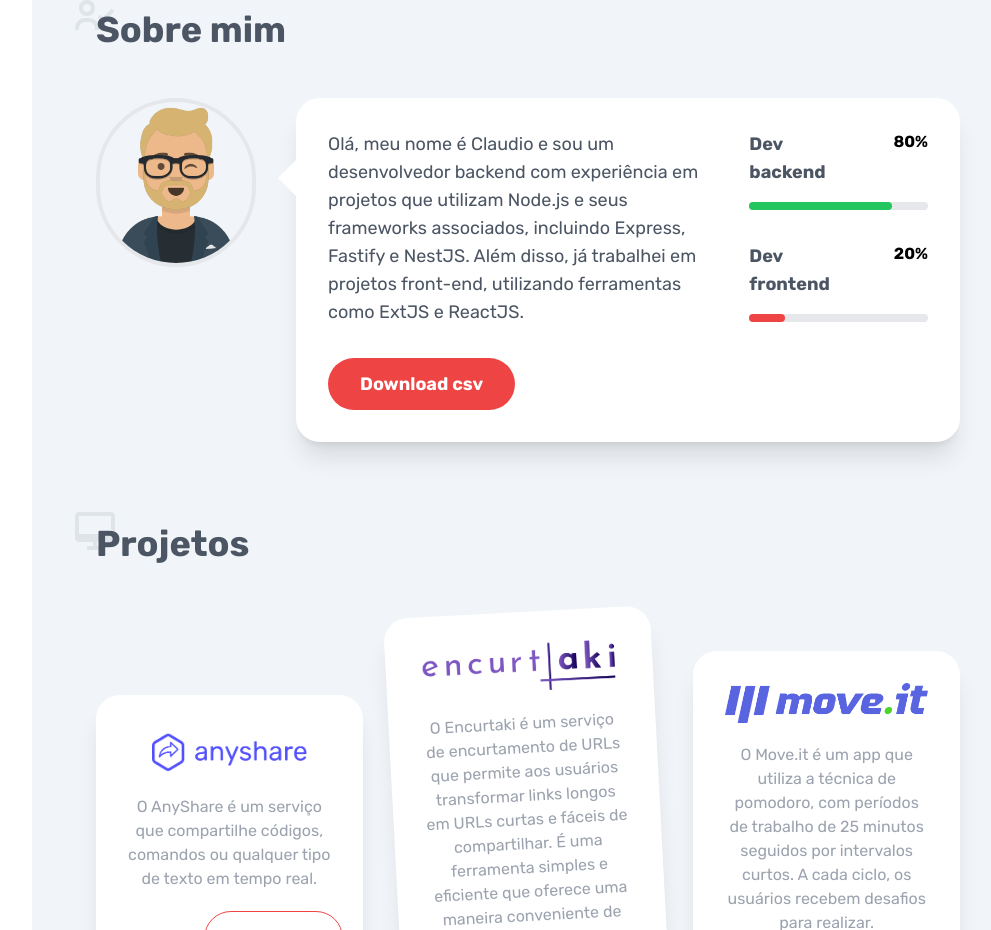
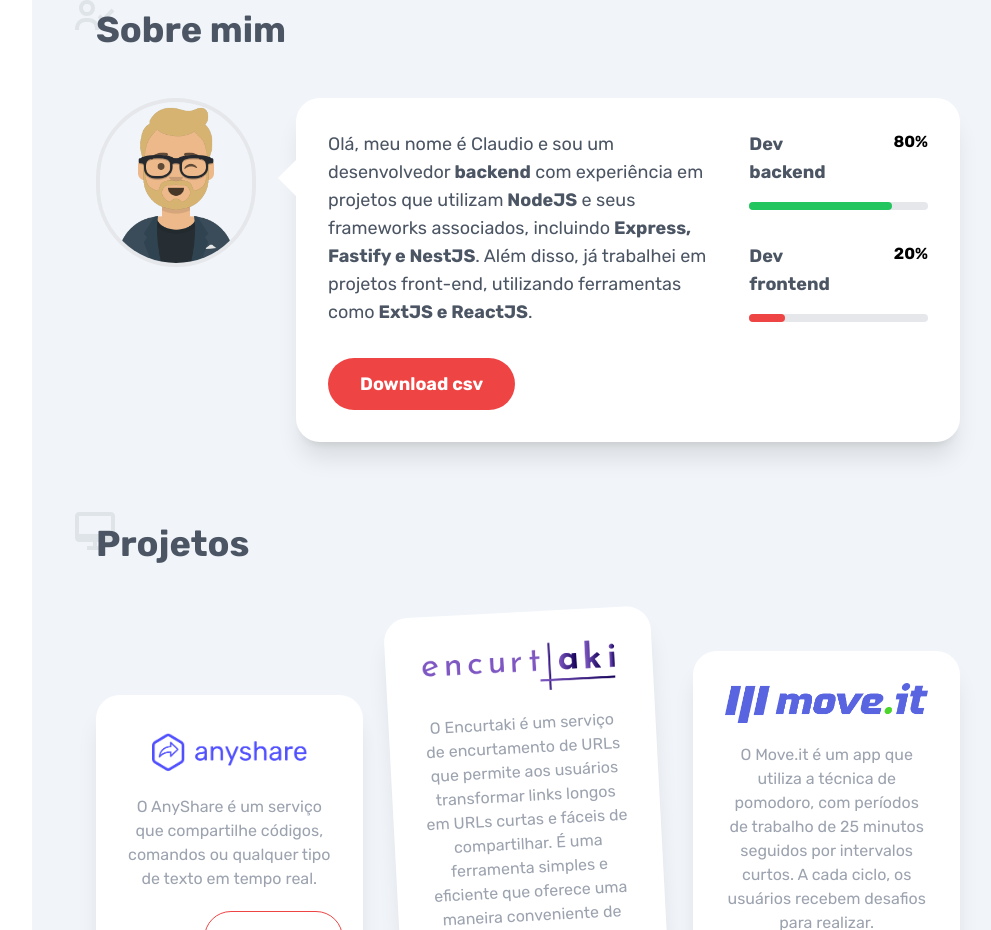
Before and after one commit to claudiozh/my-portfolio, a Next.js app: page / in a window 1280 px wide. Shown: the part 840-1770 px from the top of the page, without its empty margins (256-1247 px from the left). Built offline with nearby package versions, Linux system fonts and the light colour scheme.

Commit message:
styles: added highlight technologies in about section

```diff
--- a/src/components/About.tsx
+++ b/src/components/About.tsx
@@ -39,11 +39,12 @@
         <div className="mb-8 grid grid-cols-6 gap-8">
           <div className="col-span-full text-lg text-gray-600 xl:col-span-4">
             <p>
-              Olá, meu nome é Claudio e sou um desenvolvedor backend com
-              experiência em projetos que utilizam Node.js e seus frameworks
-              associados, incluindo Express, Fastify e NestJS. Além disso, já
-              trabalhei em projetos front-end, utilizando ferramentas como ExtJS
-              e ReactJS.
+              Olá, meu nome é Claudio e sou um desenvolvedor
+              <strong> backend</strong> com experiência em projetos que utilizam
+              <strong> NodeJS</strong> e seus frameworks associados, incluindo
+              <strong> Express, Fastify e NestJS</strong>. Além disso, já
+              trabalhei em projetos front-end, utilizando ferramentas como
+              <strong> ExtJS e ReactJS</strong>.
             </p>
           </div>
 
```
